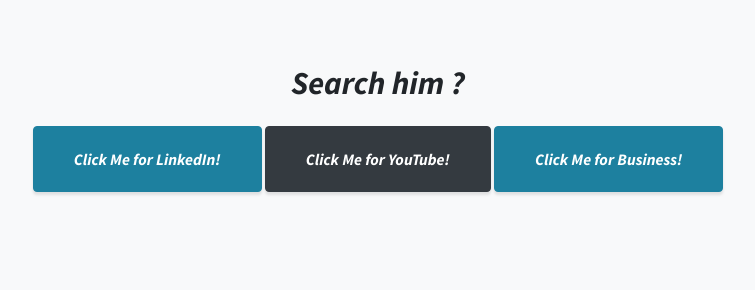
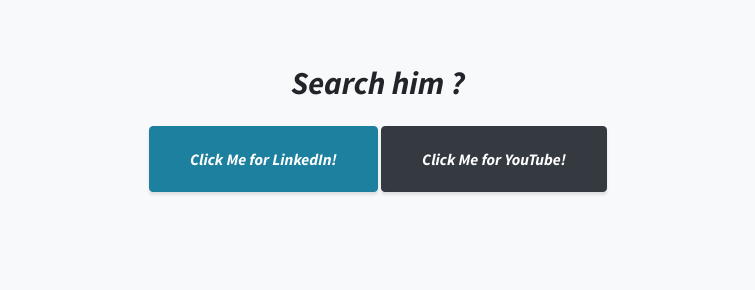
Before and after one commit to Patil-Edukos/Patil-Edukos.github.io, a plain HTML site: page index.html in a window 1280 px wide. Shown: the part 3620-3910 px from the top of the page, without its empty margins (262-1017 px from the left). Drawn offline with Linux system fonts and the light colour scheme.

Commit message:
Update index.html

```diff
--- a/index.html
+++ b/index.html
@@ -201,7 +201,7 @@
       <h2 class="mb-4">Search him ?</h2>
       <a href="https://in.linkedin.com/in/-bhavesh-patil" class="btn btn-xl btn-primary">Click Me for LinkedIn!</a>
       <a href="https://www.youtube.com/channel/UCdgJGXfPToYF45dtCdVo5jQ" class="btn btn-xl btn-dark">Click Me for YouTube!</a>
-      <a href="https://master-bhavesh.github.io" class="btn btn-xl btn-primary">Click Me for Business!</a>
+      <!-- <a href="https://master-bhavesh.github.io" class="btn btn-xl btn-primary">Click Me for Business!</a> -->
     </div>
   </section>
 
```
